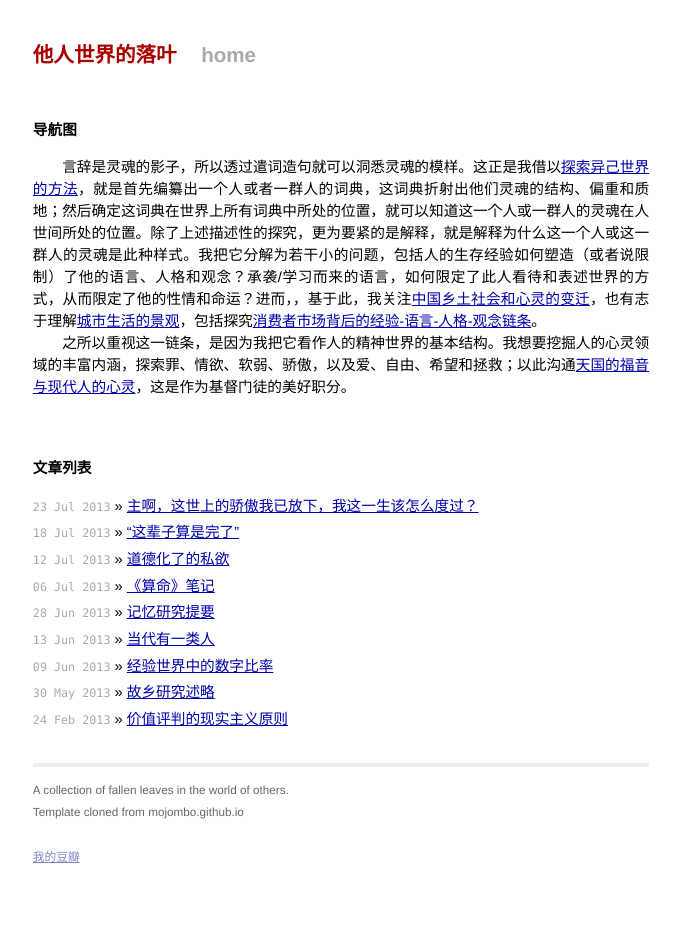
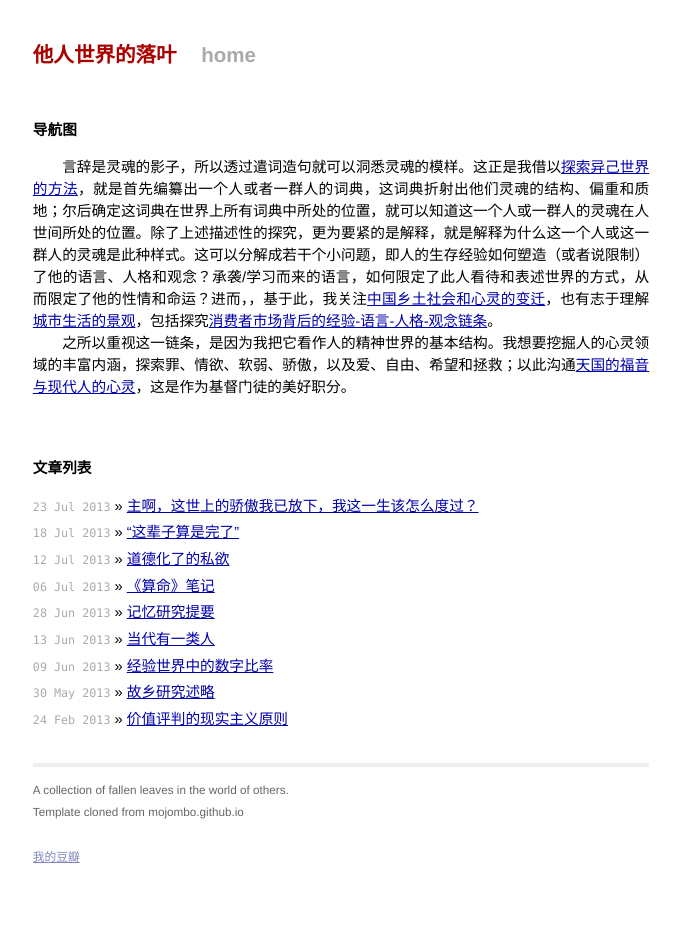
Before and after one commit to Firesletter/firesletter.github.io, a Jekyll site: the page built from index.html, in a window 1280 px wide. Shown: the whole page, without its empty margins (299-979 px from the left). Built offline with Jekyll 4.4.1, drawn with Linux system fonts in a browser that asks for light colours; Markdown is read by kramdown in place of the engine named in the settings.

Commit message:
Update index.html

```diff
--- a/index.html
+++ b/index.html
@@ -5,7 +5,7 @@ title: 他人世界的落叶
 <div id="index">
 </br>
 <h1>导航图</h1>
-<p>　　言辞是灵魂的影子，所以透过遣词造句就可以洞悉灵魂的模样。这正是我借以<a href=/method>探索异己世界的方法</a>，就是首先编纂出一个人或者一群人的词典，这词典折射出他们灵魂的结构、偏重和质地；然后确定这词典在世界上所有词典中所处的位置，就可以知道这一个人或一群人的灵魂在人世间所处的位置。除了上述描述性的探究，更为要紧的是解释，就是解释为什么这一个人或这一群人的灵魂是此种样式。我把它分解为若干小的问题，包括人的生存经验如何塑造（或者说限制）了他的语言、人格和观念？承袭/学习而来的语言，如何限定了此人看待和表述世界的方式，从而限定了他的性情和命运？进而，，基于此，我关注<a href=/rural>中国乡土社会和心灵的变迁</a>，也有志于理解<a href=/urban>城市生活的景观</a>，包括探究<a href=/consumer>消费者市场背后的经验-语言-人格-观念链条</a>。</br>
+<p>　　言辞是灵魂的影子，所以透过遣词造句就可以洞悉灵魂的模样。这正是我借以<a href=/method>探索异己世界的方法</a>，就是首先编纂出一个人或者一群人的词典，这词典折射出他们灵魂的结构、偏重和质地；尔后确定这词典在世界上所有词典中所处的位置，就可以知道这一个人或一群人的灵魂在人世间所处的位置。除了上述描述性的探究，更为要紧的是解释，就是解释为什么这一个人或这一群人的灵魂是此种样式。这可以分解成若干个小问题，即人的生存经验如何塑造（或者说限制）了他的语言、人格和观念？承袭/学习而来的语言，如何限定了此人看待和表述世界的方式，从而限定了他的性情和命运？进而，，基于此，我关注<a href=/rural>中国乡土社会和心灵的变迁</a>，也有志于理解<a href=/urban>城市生活的景观</a>，包括探究<a href=/consumer>消费者市场背后的经验-语言-人格-观念链条</a>。</br>
 　　之所以重视这一链条，是因为我把它看作人的精神世界的基本结构。我想要挖掘人的心灵领域的丰富内涵，探索罪、情欲、软弱、骄傲，以及爱、自由、希望和拯救；以此沟通<a href=/goodnews>天国的福音与现代人的心灵</a>，这是作为基督门徒的美好职分。
 </p></br></br>
 </div>
```
